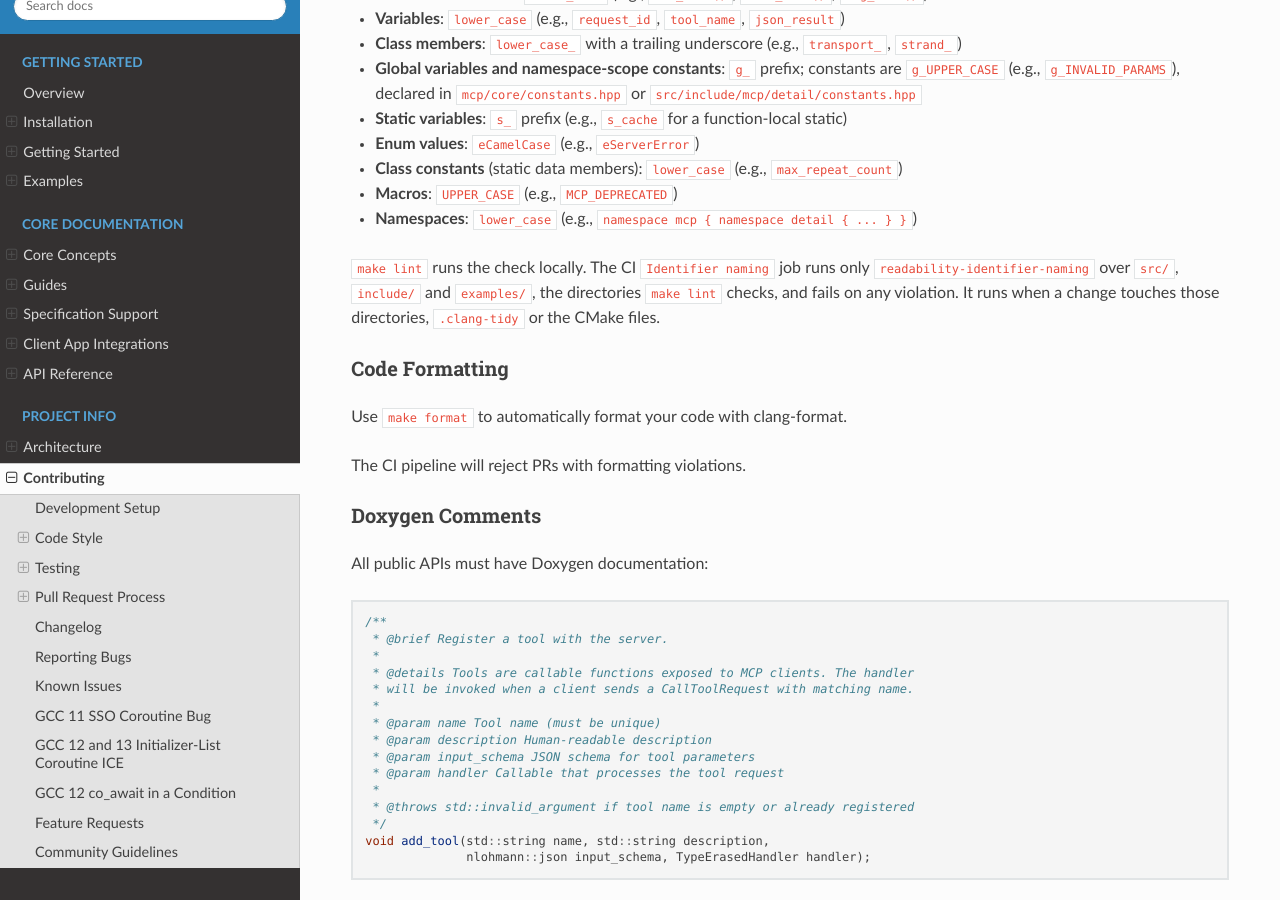
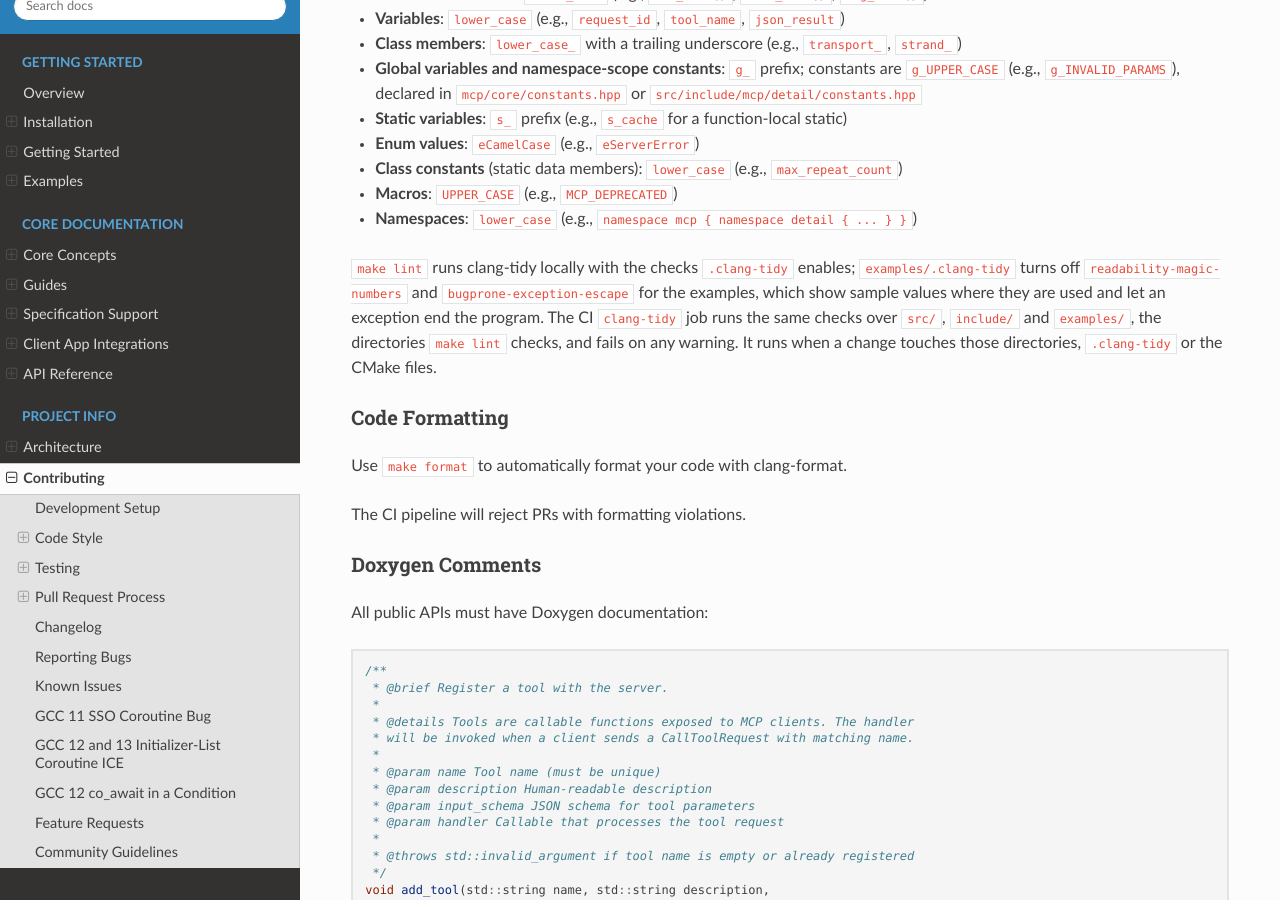
Before and after one commit to yurirocha15/mcp-cpp-sdk, a Sphinx documentation site: the page built from docs/contributing.rst, in a window 1280 px wide and 900 px high, scrolled down 1346 px. Built offline with Sphinx 7.4.7 and the Read the Docs theme 3.1.0, drawn with Linux system fonts in a browser that asks for light colours.

Commit message:
ci: run the full clang-tidy check set and fail on any warning
The clang-tidy job, which checked identifier naming only, runs every
check .clang-tidy enables over src/, include/ and examples/ and fails on
any warning; make lint fails the same way.

The configuration turns off readability-function-cognitive-complexity,
bugprone-unchecked-optional-access and bugprone-empty-catch.
examples/.clang-tidy turns off readability-magic-numbers and
bugprone-exception-escape for the examples, which show sample values
where they are used and let an exception end the program.

Tested with the change-classification unit tests.

```diff
--- a/docs/contributing.rst
+++ b/docs/contributing.rst
@@ -69,10 +69,13 @@ Follow these naming conventions, which ``.clang-tidy`` enforces with
 * **Macros**: ``UPPER_CASE`` (e.g., ``MCP_DEPRECATED``)
 * **Namespaces**: ``lower_case`` (e.g., ``namespace mcp { namespace detail { ... } }``)
 
-``make lint`` runs the check locally. The CI ``Identifier naming`` job runs only
-``readability-identifier-naming`` over ``src/``, ``include/`` and ``examples/``,
-the directories ``make lint`` checks, and fails on any violation. It runs when a
-change touches those directories, ``.clang-tidy`` or the CMake files.
+``make lint`` runs clang-tidy locally with the checks ``.clang-tidy`` enables;
+``examples/.clang-tidy`` turns off ``readability-magic-numbers`` and
+``bugprone-exception-escape`` for the examples, which show sample values where they
+are used and let an exception end the program. The CI ``clang-tidy`` job runs the
+same checks over ``src/``, ``include/`` and ``examples/``, the directories
+``make lint`` checks, and fails on any warning. It runs when a change touches those
+directories, ``.clang-tidy`` or the CMake files.
 
 Code Formatting
 ^^^^^^^^^^^^^^^
```
Also changed, not shown: 6 other files.
